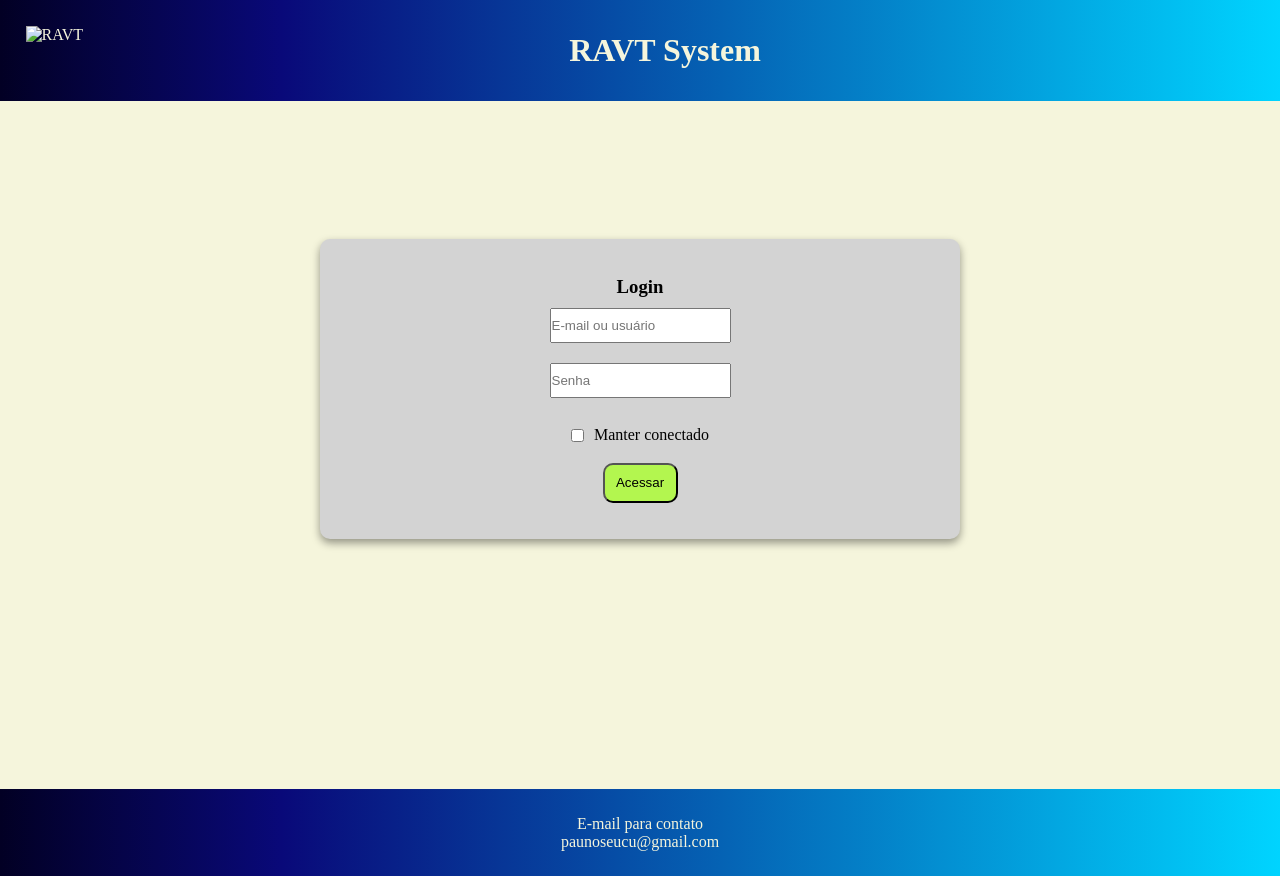
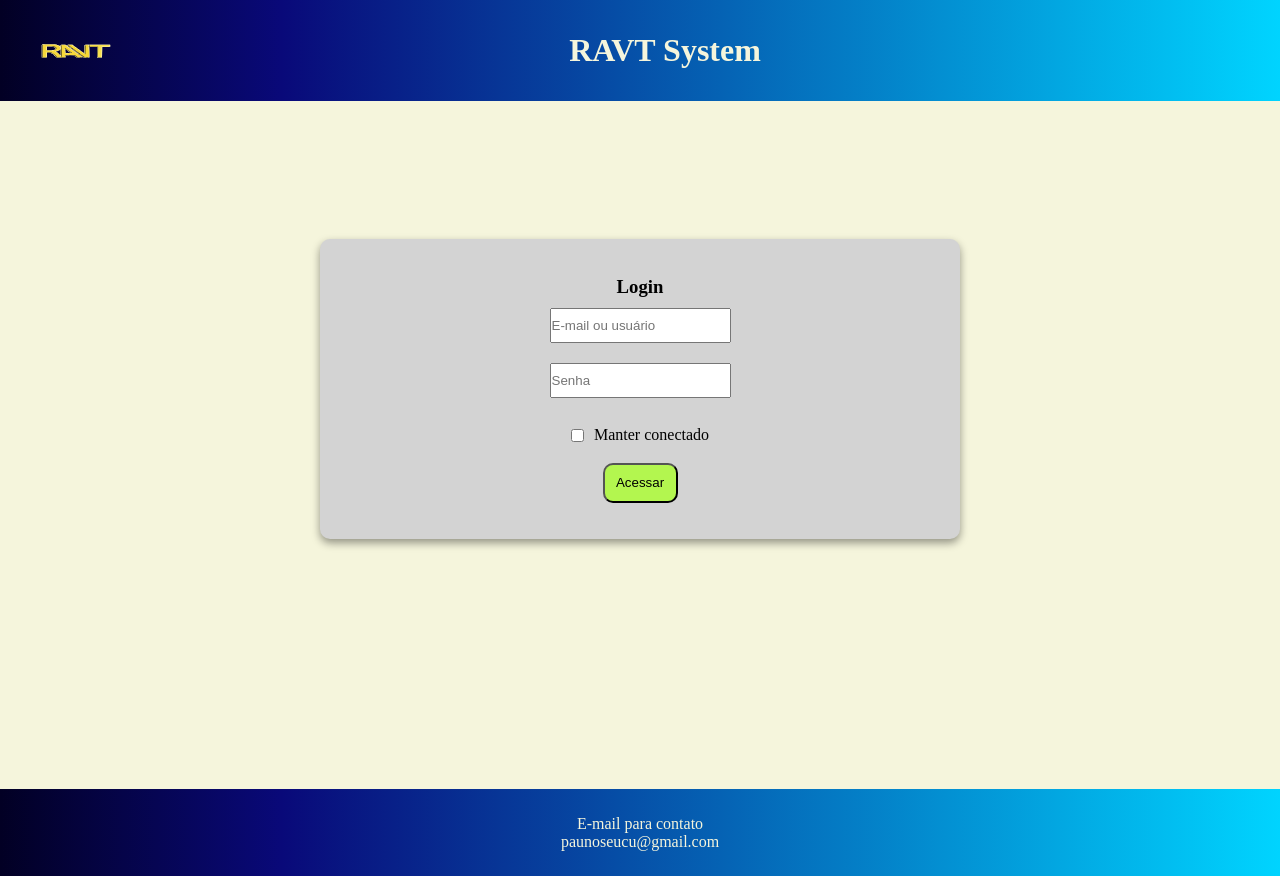
Before and after one commit to AlanhouseTec/ProjetoFinal, a plain HTML site: page login.html in a window 1280 px wide. Drawn offline with Linux system fonts and the light colour scheme.

Commit message:
png to svg login

```diff
--- a/login.html
+++ b/login.html
@@ -8,7 +8,7 @@
 </head>
 <body>
     <header>
-        <figure><img src="images/logoRAVT.png" alt="RAVT"></figure>
+        <figure><img src="images/logoRAVT.svg" alt="RAVT"></figure>
         <h1>RAVT System</h1>
         <div class="vazia"></div>
     </header>
```
